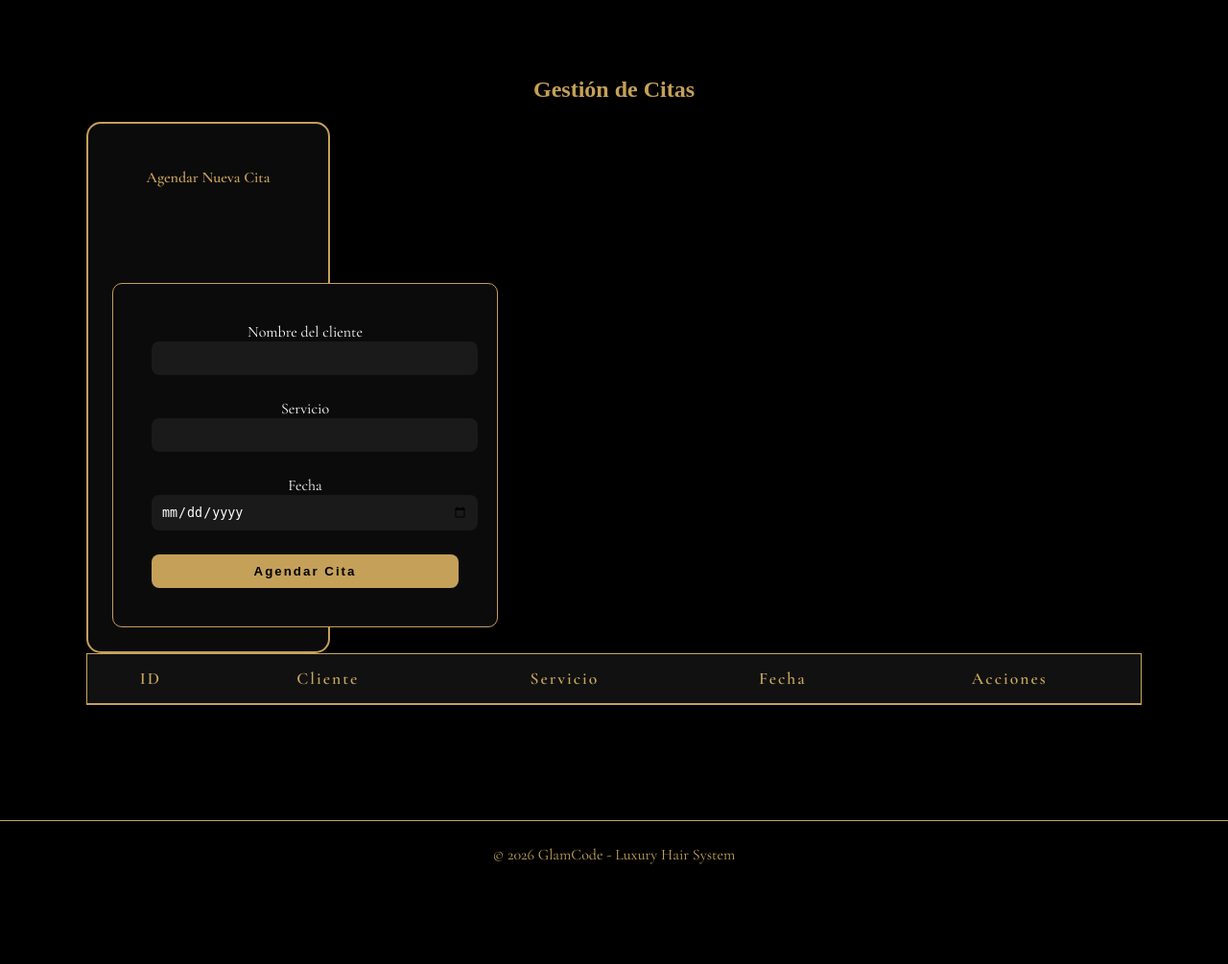
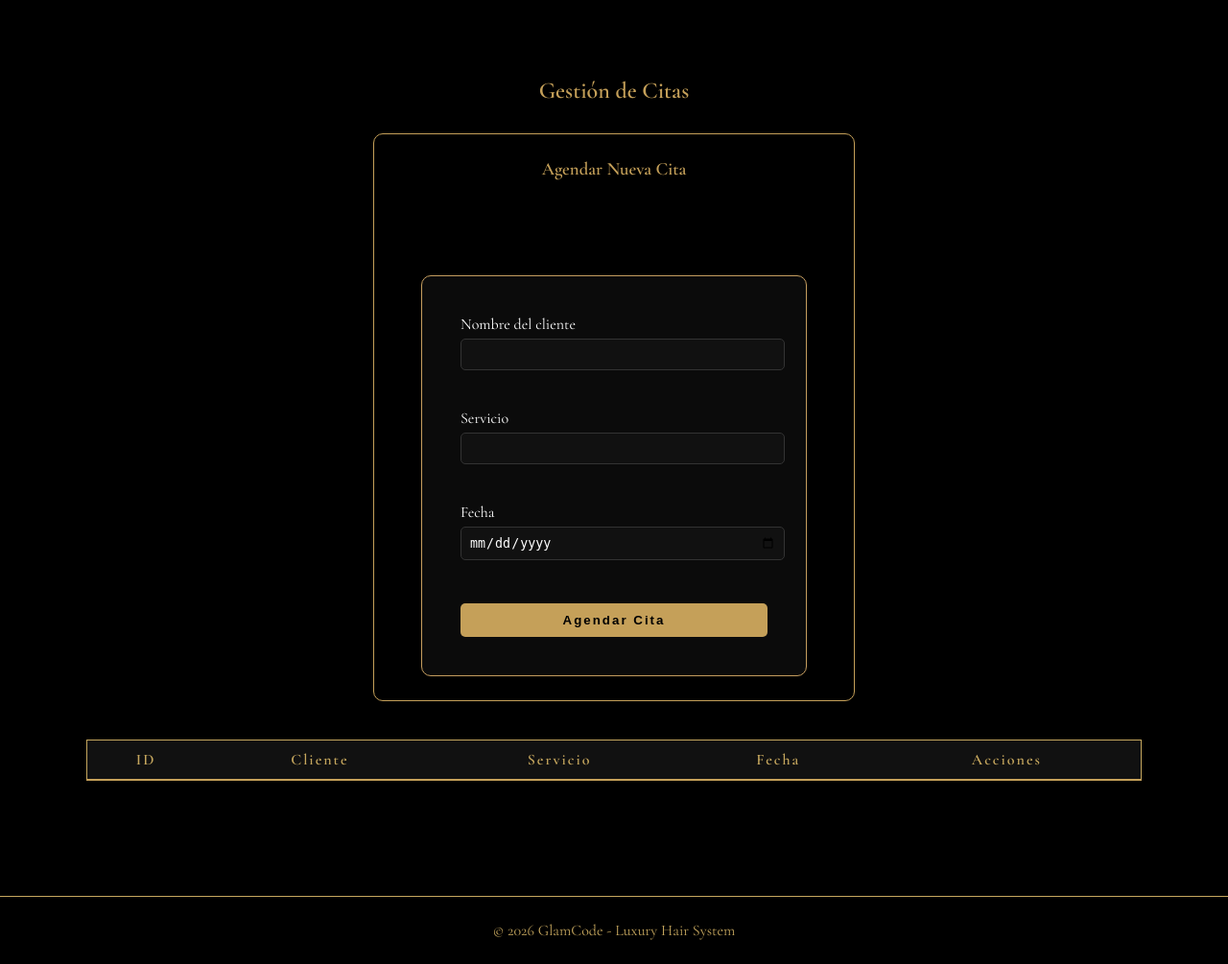
Before and after one commit to VIVIANAPLATA16/GlamCode-OS, a Flask app: page /citas in a window 1280 px wide. Shown: the part 149-1154 px from the top of the page at 96% size. Before the commit the page ends 1050 px from the top, so only its background shows below. Run offline with Flask 3, Linux system fonts and the light colour scheme; the visitor is signed in with stand-in values (Sample User, id 1); data that the repository does not hold is empty.

Commit message:
fix: diseño limpio sin bootstrap

```diff
--- a/templates/citas.html
+++ b/templates/citas.html
@@ -1,62 +1,56 @@
 {% extends "base.html" %}
 {% block content %}
-<div class="container py-5">
-    <h2 class="text-center mb-5" style="color: #c5a059; font-family: 'Playfair Display', serif; font-weight: bold;">Gestión de Citas</h2>
+<h2 class="text-center" style="color: #c5a059; margin-bottom: 30px;">Gestión de Citas</h2>
 
-    <div class="row justify-content-center mb-5">
-        <div class="col-12 col-md-6 col-lg-5">
-            <div class="card bg-dark text-white shadow" style="border: 2px solid #c5a059; border-radius: 15px;">
-                <div class="card-body p-4">
-                    <h4 class="card-title text-center mb-4" style="color: #c5a059;">Agendar Nueva Cita</h4>
+<div style="display: flex; justify-content: center; margin-bottom: 40px;">
+    <div style="width: 100%; max-width: 450px; border: 1px solid #c5a059; padding: 25px; border-radius: 10px; background: #000;">
+        <h3 style="color: #c5a059; text-align: center; margin-top: 0;">Agendar Nueva Cita</h3>
         <form method="POST">
-                        <div class="mb-3">
-                            <label class="form-label">Nombre del cliente</label>
-                            <input type="text" name="cliente" class="form-control bg-dark text-white border-secondary shadow-sm" style="border-radius: 8px;" required>
+            <div style="margin-bottom: 15px;">
+                <label style="display: block; margin-bottom: 5px;">Nombre del cliente</label>
+                <input type="text" name="cliente" style="width: 100%; padding: 8px; background: #111; border: 1px solid #333; color: white; border-radius: 5px;" required>
             </div>
-                        <div class="mb-3">
-                            <label class="form-label">Servicio</label>
-                            <input type="text" name="servicio" class="form-control bg-dark text-white border-secondary shadow-sm" style="border-radius: 8px;" required>
+            <div style="margin-bottom: 15px;">
+                <label style="display: block; margin-bottom: 5px;">Servicio</label>
+                <input type="text" name="servicio" style="width: 100%; padding: 8px; background: #111; border: 1px solid #333; color: white; border-radius: 5px;" required>
             </div>
-                        <div class="mb-4">
-                            <label class="form-label">Fecha</label>
-                            <input type="date" name="fecha" class="form-control bg-dark text-white border-secondary shadow-sm" style="border-radius: 8px;" required>
+            <div style="margin-bottom: 20px;">
+                <label style="display: block; margin-bottom: 5px;">Fecha</label>
+                <input type="date" name="fecha" style="width: 100%; padding: 8px; background: #111; border: 1px solid #333; color: white; border-radius: 5px;" required>
             </div>
-                        <button type="submit" class="btn w-100 py-2" style="background-color: #c5a059; color: black; font-weight: bold; border-radius: 8px; transition: 0.3s;">
+            <button type="submit" style="width: 100%; padding: 10px; background: #c5a059; color: black; border: none; border-radius: 5px; font-weight: bold; cursor: pointer;">
                 Agendar Cita
             </button>
         </form>
     </div>
 </div>
-        </div>
-    </div>
 
-    <div class="table-responsive">
-        <table class="table table-dark table-hover border-secondary text-center mt-3 shadow">
+<div style="overflow-x: auto;">
+    <table style="width: 100%; border-collapse: collapse; text-align: center;">
         <thead>
-                <tr style="color: #c5a059; font-size: 1.1rem; border-bottom: 2px solid #c5a059;">
-                    <th class="py-3">ID</th>
-                    <th class="py-3">Cliente</th>
-                    <th class="py-3">Servicio</th>
-                    <th class="py-3">Fecha</th>
-                    <th class="py-3">Acciones</th>
+            <tr style="color: #c5a059; border-bottom: 2px solid #c5a059;">
+                <th style="padding: 10px;">ID</th>
+                <th style="padding: 10px;">Cliente</th>
+                <th style="padding: 10px;">Servicio</th>
+                <th style="padding: 10px;">Fecha</th>
+                <th style="padding: 10px;">Acciones</th>
             </tr>
         </thead>
-            <tbody class="align-middle">
+        <tbody>
             {% for cita in citas %}
-                <tr style="border-bottom: 1px solid rgba(197, 160, 89, 0.2);">
-                    <td>{{ cita[0] }}</td>
-                    <td>{{ cita[1] }}</td>
-                    <td>{{ cita[2] }}</td>
-                    <td>{{ cita[3] }}</td>
-                    <td>
-                        <a href="{{ url_for('editar_cita', id=cita[0]) }}" class="btn btn-sm" style="color: #c5a059; font-weight: 500;">Editar</a>
-                        <span style="color: #c5a059; opacity: 0.5;">|</span>
-                        <a href="{{ url_for('delete_cita', id=cita[0]) }}" class="btn btn-sm" style="color: #c5a059; font-weight: 500;" onclick="return confirm('¿Eliminar esta cita?')">Eliminar</a>
+            <tr style="border-bottom: 1px solid #222;">
+                <td style="padding: 10px;">{{ cita[0] }}</td>
+                <td style="padding: 10px;">{{ cita[1] }}</td>
+                <td style="padding: 10px;">{{ cita[2] }}</td>
+                <td style="padding: 10px;">{{ cita[3] }}</td>
+                <td style="padding: 10px;">
+                    <a href="{{ url_for('editar_cita', id=cita[0]) }}" style="color: #c5a059; text-decoration: none; margin-right: 10px;">Editar</a>
+                    <span style="color: #333;">|</span>
+                    <a href="{{ url_for('delete_cita', id=cita[0]) }}" style="color: #c5a059; text-decoration: none; margin-left: 10px;" onclick="return confirm('¿Eliminar cita?')">Eliminar</a>
                 </td>
             </tr>
             {% endfor %}
         </tbody>
     </table>
 </div>
-</div>
 {% endblock %}
```
Lines whose indentation alone changed are shown as unchanged.
